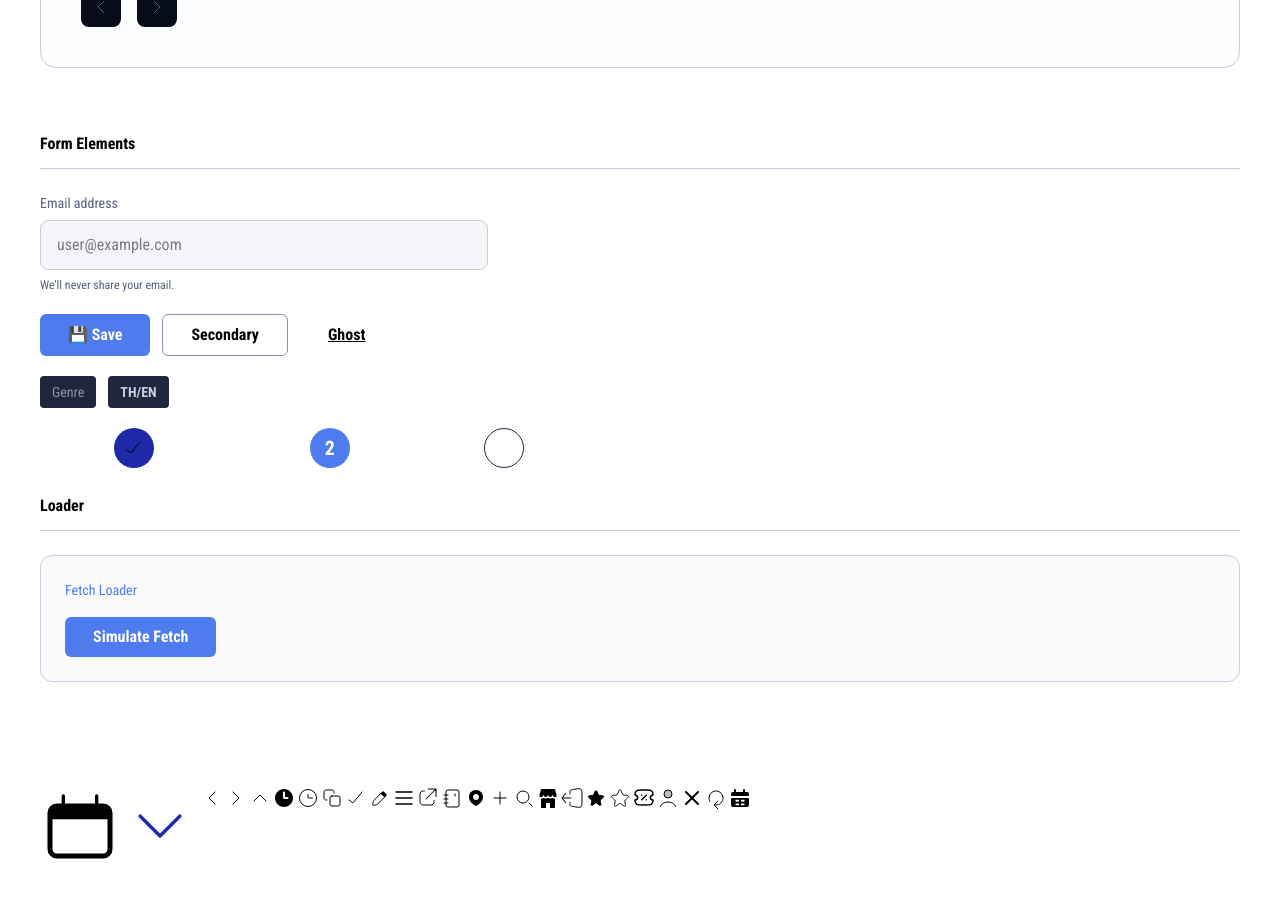
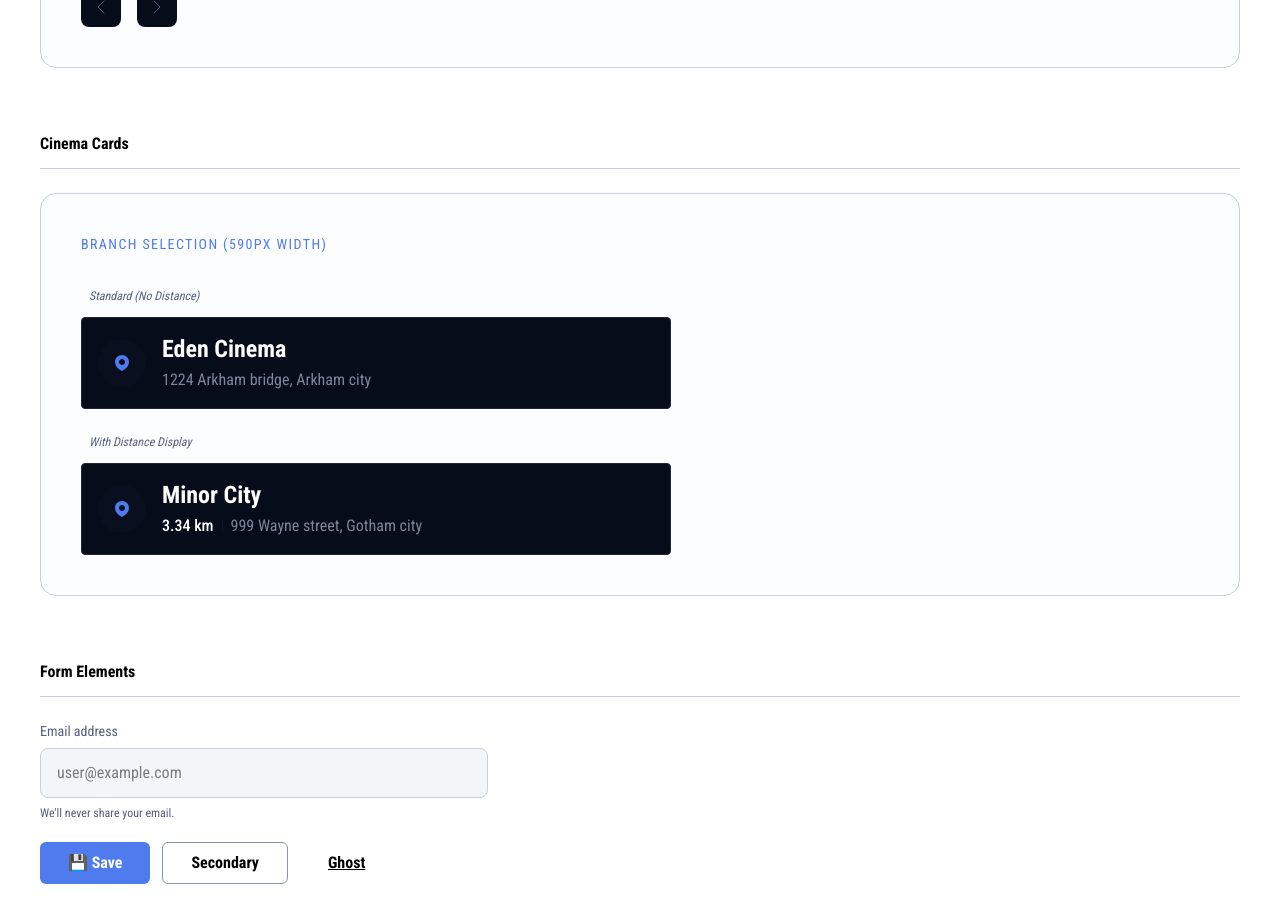
Before and after one commit to fsd10-finalproject2/minor-cineplex-app, a Vue app: page / in a window 1280 px wide. Shown: the part 2560-3462 px from the top of the page. Built offline with nearby package versions, Linux system fonts and the light colour scheme.

Commit message:
feat: add SeatIcon and CinemaCard components and update DesignSystem view

```diff
--- /dev/null
+++ b/src/components/ui/CinemaCard.vue
@@ -0,0 +1,57 @@
+<script setup lang="ts">
+import { PinIcon } from '@/assets/icons'
+
+defineProps<{
+  name: string
+  address: string
+  distance?: string
+}>()
+</script>
+
+<template>
+  <div class="cinema-card flex items-center w-full max-w-[590px] min-h-[90px] p-3 md:p-4 rounded bg-gray-0 border border-[#21263F] gap-3 md:gap-4 transition-all hover:bg-gray-100/5 cursor-pointer">
+    <!-- Icon Container -->
+    <div class="w-12 h-12 rounded-full bg-gray-100/10 flex items-center justify-center shrink-0">
+      <PinIcon class="size-6 text-blue-100" />
+    </div>
+
+    <!-- Content -->
+    <div class="flex flex-col gap-1 overflow-hidden">
+      <h3 class="name-text truncate">
+        {{ name }}
+      </h3>
+
+      <div class="flex items-center gap-2 address-text truncate">
+        <template v-if="distance">
+          <span class="text-white font-medium">{{ distance }}</span>
+          <div class="w-px h-3 bg-gray-100/30"></div>
+        </template>
+        <p class="truncate opacity-70">{{ address }}</p>
+      </div>
+    </div>
+  </div>
+</template>
+
+<style scoped>
+@import url('https://fonts.googleapis.com/css2?family=Roboto+Condensed:wght@400;700&display=swap');
+
+.cinema-card {
+  font-family: 'Roboto Condensed', sans-serif;
+}
+
+.name-text {
+  font-size: 24px;
+  line-height: 30px;
+  font-weight: 700;
+  color: white;
+  margin: 0;
+}
+
+.address-text {
+  font-size: 16px;
+  line-height: 24px;
+  font-weight: 400;
+  color: #B2B8CF; /* Gray-200 equivalent */
+  margin: 0;
+}
+</style>
--- /dev/null
+++ b/src/components/ui/SeatIcon.vue
@@ -0,0 +1,106 @@
+<script setup lang="ts">
+import { computed } from 'vue'
+
+export type SeatStatus = 'booked' | 'available' | 'selected' | 'reserved' | 'friend'
+
+const props = defineProps<{
+  status: SeatStatus
+}>()
+
+const statusConfig = computed(() => {
+  switch (props.status) {
+    case 'booked':
+      return {
+        bg: 'bg-[#3E455F]',
+        stroke: 'stroke-[#6A718F]',
+        iconColor: 'text-[#6A718F]',
+        hasIcon: true,
+        icon: 'x'
+      }
+    case 'available':
+      return {
+        bg: 'bg-[#7C9AFF]',
+        stroke: 'stroke-[#AEC1FF]',
+        hasIcon: false
+      }
+    case 'selected':
+      return {
+        bg: 'bg-[#407BFF]',
+        stroke: 'stroke-white',
+        strokeWidth: '2',
+        hasBadge: true,
+        hasIcon: false
+      }
+    case 'reserved':
+      return {
+        bg: 'bg-[#1D3D7C]',
+        stroke: 'stroke-[#3F61A9]',
+        iconColor: 'text-[#AEC1FF]',
+        hasIcon: true,
+        icon: 'hourglass'
+      }
+    case 'friend':
+      return {
+        bg: 'bg-[#00A251]',
+        stroke: 'stroke-[#4ADE80]',
+        iconColor: 'text-white',
+        hasIcon: true,
+        icon: 'star'
+      }
+    default:
+      return { bg: 'bg-gray-400', stroke: 'stroke-gray-200', hasIcon: false }
+  }
+})
+</script>
+
+<template>
+  <div
+    class="relative w-10 h-10 flex items-center justify-center rounded-lg overflow-hidden transition-all duration-300"
+    :class="[statusConfig.bg, status === 'selected' ? 'ring-2 ring-white ring-inset' : '']"
+  >
+    <!-- Seat Visual Silhouette -->
+    <svg
+      viewBox="0 0 40 40"
+      class="absolute inset-0 w-full h-full fill-none pointer-events-none"
+    >
+      <path
+        d="M0 24H10C10 24 10 32 20 32C30 32 30 24 30 24H40"
+        :class="statusConfig.stroke"
+        stroke-width="1.5"
+        stroke-linecap="round"
+      />
+    </svg>
+
+    <!-- Center Icon -->
+    <div v-if="statusConfig.hasIcon" :class="statusConfig.iconColor" class="z-10">
+      <!-- Booked X -->
+      <svg v-if="statusConfig.icon === 'x'" viewBox="0 0 24 24" class="w-5 h-5 fill-none stroke-current" stroke-width="2">
+        <path d="M18 6L6 18M6 6l12 12" stroke-linecap="round" stroke-linejoin="round"/>
+      </svg>
+
+      <!-- Reserved Hourglass -->
+      <svg v-if="statusConfig.icon === 'hourglass'" viewBox="0 0 24 24" class="w-4 h-4 fill-none stroke-current" stroke-width="1.5">
+        <path d="M12 7V12L14.5 13.5M21 12C21 16.9706 16.9706 21 12 21C7.02944 21 3 16.9706 3 12C3 7.02944 7.02944 3 12 3C16.9706 3 21 7.02944 21 12Z" stroke-linecap="round" stroke-linejoin="round"/>
+      </svg>
+
+      <!-- Friend Star -->
+      <svg v-if="statusConfig.icon === 'star'" viewBox="0 0 24 24" class="w-5 h-5 fill-none stroke-current" stroke-width="1.5">
+        <path d="M12 2L15.09 8.26L22 9.27L17 14.14L18.18 21.02L12 17.77L5.82 21.02L7 14.14L2 9.27L8.91 8.26L12 2Z" stroke-linecap="round" stroke-linejoin="round"/>
+      </svg>
+    </div>
+
+    <!-- Selected Badge -->
+    <div
+      v-if="statusConfig.hasBadge"
+      class="absolute bottom-0 right-0 w-4 h-4 bg-white rounded-full translate-x-1 translate-y-1 flex items-center justify-center border-2 border-[#407BFF]"
+    >
+      <svg viewBox="0 0 24 24" class="w-3 h-3 fill-none stroke-[#407BFF]" stroke-width="4">
+        <path d="M20 6L9 17L4 12" stroke-linecap="round" stroke-linejoin="round"/>
+      </svg>
+    </div>
+  </div>
+</template>
+
+<style scoped>
+/* Scoped styles kept minimal - using Tailwind */
+</style>
--- a/src/views/DesignSystem.vue
+++ b/src/views/DesignSystem.vue
@@ -7,6 +7,8 @@ import MenuLink from '@/components/ui/MenuLink.vue'
 import CustomPagination from '@/components/ui/CustomPagination.vue'
 import CaratButton from '@/components/ui/CaratButton.vue'
 import SidebarMenu from '@/components/ui/SidebarMenu.vue'
+import SeatIcon from '@/components/ui/SeatIcon.vue'
+import CinemaCard from '@/components/ui/CinemaCard.vue'
 import {
   CalendarIcon,
   ChevronDownIcon,
@@ -255,6 +257,37 @@ function mockFetch() {
     </section>
 
     <!-- Form -->
+    <!-- Cinema Cards -->
+    <section class="mb-16">
+      <SectionTitle>Cinema Cards</SectionTitle>
+
+      <div class="p-10 bg-gray-400/5 rounded-2xl border border-gray-400 dark:border-gray-200">
+        <p class="style-label text-blue-100 mb-8 uppercase tracking-widest">Branch Selection (590px Width)</p>
+
+        <div class="space-y-6">
+          <!-- Standard -->
+          <div>
+            <p class="style-help-text text-gray-200 mb-3 ml-2 italic">Standard (No Distance)</p>
+            <CinemaCard
+              name="Eden Cinema"
+              address="1224 Arkham bridge, Arkham city"
+            />
+          </div>
+
+          <!-- With Distance -->
+          <div>
+            <p class="style-help-text text-gray-200 mb-3 ml-2 italic">With Distance Display</p>
+            <CinemaCard
+              name="Minor City"
+              address="999 Wayne street, Gotham city"
+              distance="3.34 km"
+            />
+          </div>
+        </div>
+      </div>
+    </section>
+
+    <!-- Form Elements -->
     <section class="mb-16">
       <SectionTitle>Form Elements</SectionTitle>
 
@@ -279,9 +312,9 @@ function mockFetch() {
           <CustomButton> 💾 Save </CustomButton>
 
           <CustomButton variant="secondary"> Secondary </CustomButton>
-
           <CustomButton variant="ghost"> Ghost </CustomButton>
         </div>
+
         <div class="flex gap-3">
           <CustomTag>Genre</CustomTag>
           <CustomTag variant="lang">TH/EN</CustomTag>
```
